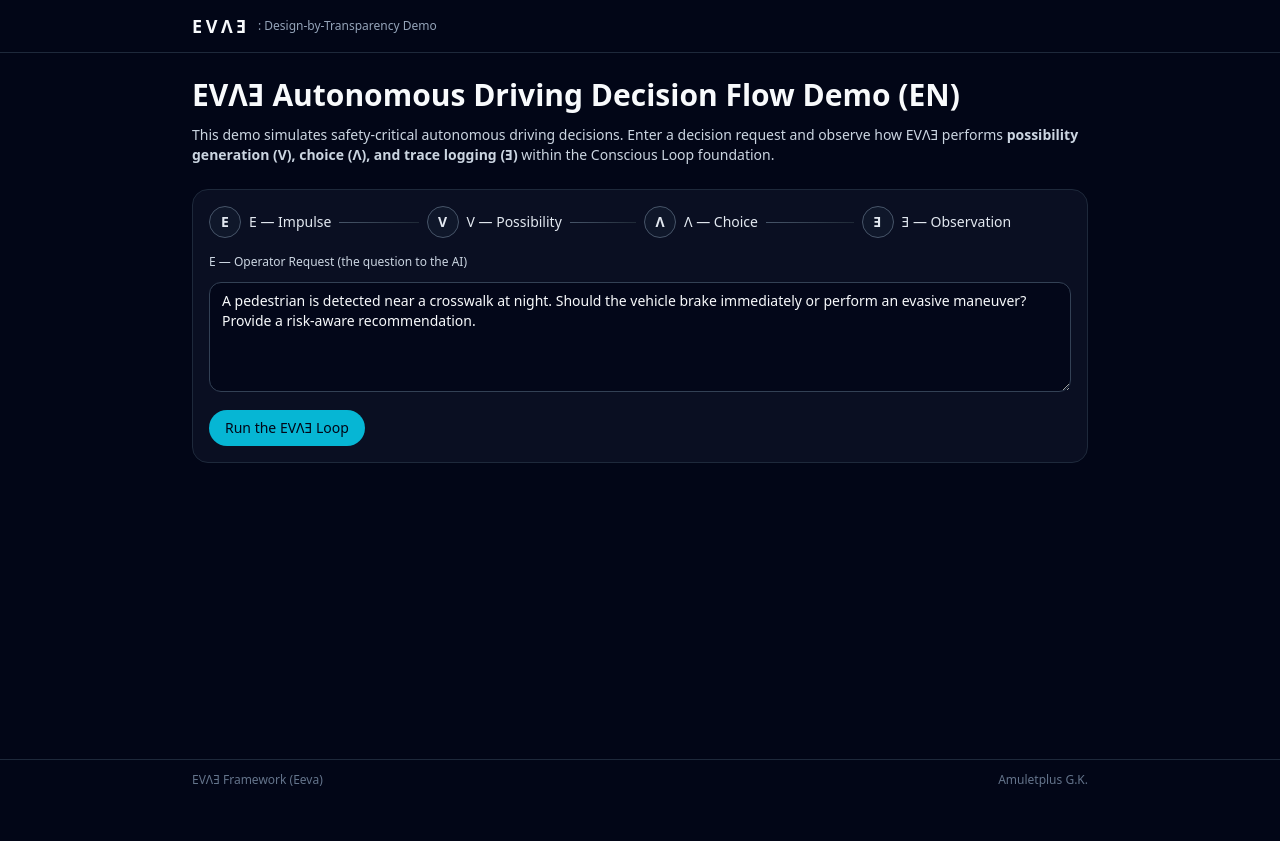
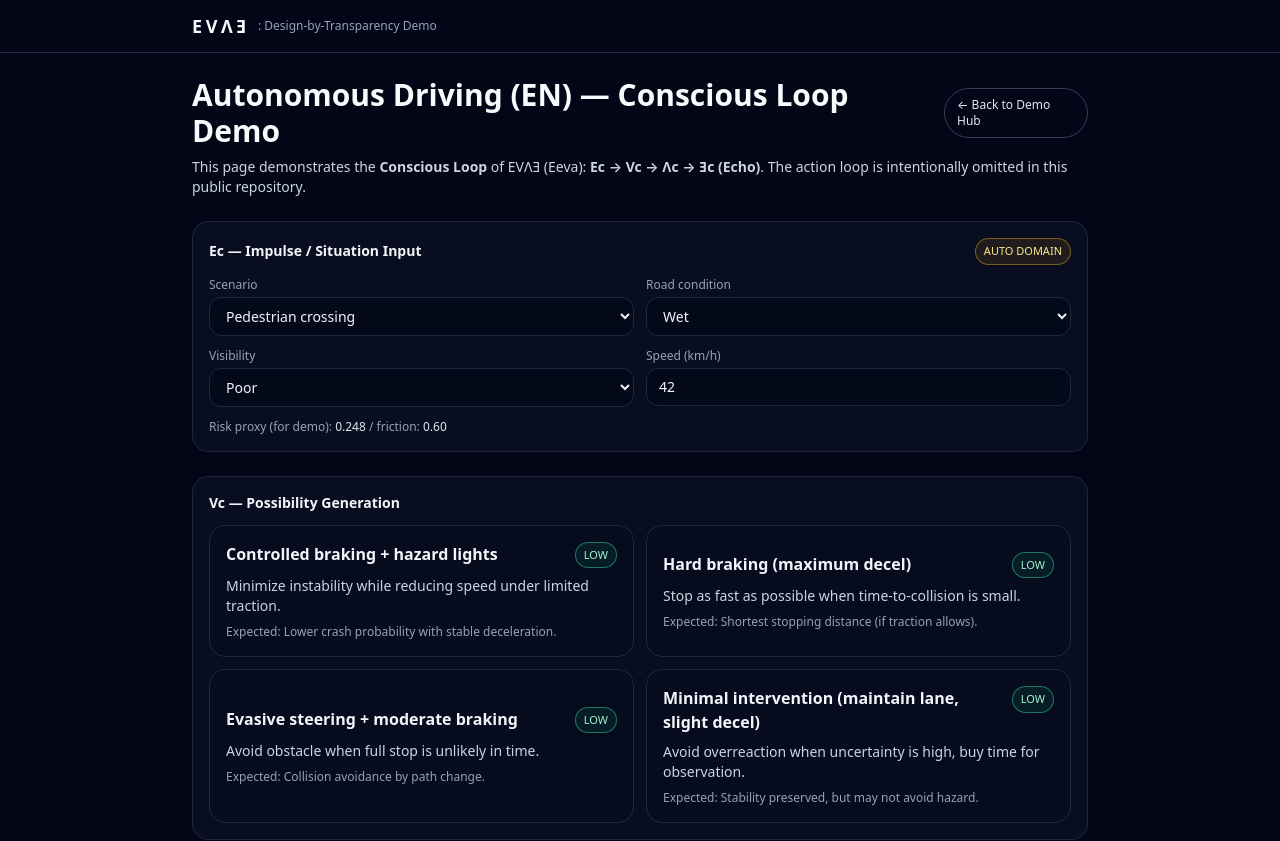
Before and after one commit to HIROYOKOKI/evae-design-by-transparency-demo, a Next.js app: page /demo-auto-en in a window 1280 px wide. Shown: the top 841 px of the page. Before the commit the page ends 800 px from the top, so only its background shows below. Built offline with nearby package versions, Linux system fonts and the light colour scheme.

Commit message:
Update page.tsx

```diff
--- a/app/demo-auto-en/page.tsx
+++ b/app/demo-auto-en/page.tsx
@@ -1,94 +1,323 @@
 // app/demo-auto-en/page.tsx
 "use client";
 
-import { useState } from "react";
-import { Flow } from "@/components/Flow";
-import { Log } from "@/components/Log";
-import type { EvlaLog } from "@/lib/evla/types";
+import { useMemo, useState } from "react";
+
+type RiskLevel = "LOW" | "MEDIUM" | "HIGH";
+
+type Candidate = {
+  id: string;
+  title: string;
+  why: string;
+  expected: string;
+  risk: RiskLevel;
+  cost: "LOW" | "MED" | "HIGH";
+  notes?: string[];
+};
+
+function riskBadgeClass(r: RiskLevel) {
+  if (r === "HIGH") return "border-rose-400/50 text-rose-200 bg-rose-500/10";
+  if (r === "MEDIUM") return "border-amber-400/50 text-amber-200 bg-amber-500/10";
+  return "border-emerald-400/50 text-emerald-200 bg-emerald-500/10";
+}
 
 export default function DemoAutoEnPage() {
-  const [prompt, setPrompt] = useState(
-    "A pedestrian is detected near a crosswalk at night. Should the vehicle brake immediately or perform an evasive maneuver? Provide a risk-aware recommendation."
+  // Ec: impulse input (situation)
+  const [scenario, setScenario] = useState<"pedestrian" | "cutin" | "blackice">("pedestrian");
+  const [speedKmh, setSpeedKmh] = useState(42);
+  const [road, setRoad] = useState<"dry" | "wet" | "icy">("wet");
+  const [visibility, setVisibility] = useState<"good" | "poor">("poor");
+
+  // Λc: user selection
+  const [selectedId, setSelectedId] = useState<string | null>(null);
+
+  // Ǝc: trace record (stored before action)
+  const [trace, setTrace] = useState<any | null>(null);
+
+  const context = useMemo(() => {
+    const friction = road === "dry" ? 0.9 : road === "wet" ? 0.6 : 0.25;
+    const visFactor = visibility === "good" ? 1.0 : 0.75;
+    const hazardBase =
+      scenario === "pedestrian" ? 0.85 : scenario === "cutin" ? 0.65 : 0.75;
+
+    // crude risk proxy
+    const speedFactor = Math.min(1, Math.max(0.2, speedKmh / 80));
+    const danger = Math.min(1, hazardBase * speedFactor * (1.1 - friction) * (1.1 - visFactor) + hazardBase * 0.2);
+
+    return { friction, visFactor, danger };
+  }, [scenario, speedKmh, road, visibility]);
+
+  // Vc: possibility generator
+  const candidates = useMemo<Candidate[]>(() => {
+    const { friction, danger } = context;
+
+    const hardBrakeRisk: RiskLevel =
+      friction < 0.35 ? "HIGH" : friction < 0.6 ? "MEDIUM" : "LOW";
+
+    const evasiveRisk: RiskLevel =
+      danger > 0.75 ? "MEDIUM" : danger > 0.55 ? "LOW" : "LOW";
+
+    const controlledBrakeRisk: RiskLevel =
+      danger > 0.75 ? "MEDIUM" : "LOW";
+
+    const minimalInterventionRisk: RiskLevel =
+      danger > 0.7 ? "HIGH" : danger > 0.5 ? "MEDIUM" : "LOW";
+
+    return [
+      {
+        id: "A",
+        title: "Controlled braking + hazard lights",
+        why: "Minimize instability while reducing speed under limited traction.",
+        expected: "Lower crash probability with stable deceleration.",
+        risk: controlledBrakeRisk,
+        cost: "LOW",
+        notes: ["Stays within lane", "Smooth deceleration profile"],
+      },
+      {
+        id: "B",
+        title: "Hard braking (maximum decel)",
+        why: "Stop as fast as possible when time-to-collision is small.",
+        expected: "Shortest stopping distance (if traction allows).",
+        risk: hardBrakeRisk,
+        cost: "LOW",
+        notes: ["Higher skid risk on wet/icy roads", "Passenger discomfort"],
+      },
+      {
+        id: "C",
+        title: "Evasive steering + moderate braking",
+        why: "Avoid obstacle when full stop is unlikely in time.",
+        expected: "Collision avoidance by path change.",
+        risk: evasiveRisk,
+        cost: "MED",
+        notes: ["Requires safe adjacent lane", "More complex control"],
+      },
+      {
+        id: "D",
+        title: "Minimal intervention (maintain lane, slight decel)",
+        why: "Avoid overreaction when uncertainty is high, buy time for observation.",
+        expected: "Stability preserved, but may not avoid hazard.",
+        risk: minimalInterventionRisk,
+        cost: "LOW",
+        notes: ["Often unacceptable for high danger", "Use only if hazard confidence is low"],
+      },
+    ];
+  }, [context]);
+
+  const selected = useMemo(
+    () => candidates.find((c) => c.id === selectedId) || null,
+    [candidates, selectedId]
   );
-  const [log, setLog] = useState<EvlaLog | null>(null);
-  const [loading, setLoading] = useState(false);
-  const [error, setError] = useState<string | null>(null);
 
-  async function runDemo() {
-    setError(null);
-    setLoading(true);
-    setLog(null);
+  function commitTrace() {
+    if (!selected) return;
 
-    try {
-      const res = await fetch("/api/evla-run", {
-        method: "POST",
-        headers: { "Content-Type": "application/json" },
-        body: JSON.stringify({
-          prompt,
-          domain: "AUTONOMOUS_DRIVING", // if your API doesn't support this yet, change to "SPACE" temporarily
-        }),
-      });
+    const now = new Date().toISOString();
+    const record = {
+      domain: "Autonomous Driving",
+      loop: "Conscious Loop (public demo)",
+      Ec: {
+        scenario,
+        speedKmh,
+        road,
+        visibility,
+      },
+      Vc: candidates.map((c) => ({
+        id: c.id,
+        title: c.title,
+        risk: c.risk,
+        cost: c.cost,
+      })),
+      Lambda_c: {
+        selectedId: selected.id,
+        selectedTitle: selected.title,
+        rationale: selected.why,
+      },
+      Echo_c: {
+        timestamp: now,
+        riskProxy: Number(context.danger.toFixed(3)),
+        note: "This trace is recorded before any action execution.",
+      },
+    };
 
-      if (!res.ok) {
-        const data = await res.json().catch(() => ({}));
-        throw new Error((data as any).error || `request failed with ${res.status}`);
-      }
-
-      const data = (await res.json()) as { log: EvlaLog };
-      setLog(data.log);
-    } catch (e: any) {
-      console.error(e);
-      setError(e.message || "An error occurred while running the demo.");
-    } finally {
-      setLoading(false);
-    }
+    setTrace(record);
   }
 
   return (
     <div className="space-y-6">
-      <section className="space-y-3">
-        <h1 className="text-2xl md:text-3xl font-semibold">
-          EVΛƎ Autonomous Driving Decision Flow Demo (EN)
-        </h1>
+      <header className="space-y-2">
+        <div className="flex items-center justify-between gap-3">
+          <h1 className="text-2xl md:text-3xl font-semibold">
+            Autonomous Driving (EN) — Conscious Loop Demo
+          </h1>
+          <a
+            href="/demo"
+            className="text-xs px-3 py-2 rounded-full border border-slate-700 text-slate-200 hover:bg-slate-900/60 transition"
+          >
+            ← Back to Demo Hub
+          </a>
+        </div>
         <p className="text-sm text-slate-300">
-          This demo simulates safety-critical autonomous driving decisions.
-          Enter a decision request and observe how EVΛƎ performs
-          <span className="font-semibold">
-            {" "}
-            possibility generation (V), choice (Λ), and trace logging (Ǝ)
+          This page demonstrates the <span className="font-semibold">Conscious Loop</span>{" "}
+          of EVΛƎ (Eeva): <span className="font-semibold">Ec → Vc → Λc → Ǝc (Echo)</span>.
+          The action loop is intentionally omitted in this public repository.
+        </p>
+      </header>
+
+      {/* Ec */}
+      <section className="rounded-2xl border border-slate-800 bg-slate-900/50 p-4 space-y-3">
+        <div className="flex items-center justify-between gap-3">
+          <h2 className="text-sm font-semibold text-slate-100">Ec — Impulse / Situation Input</h2>
+          <span className="text-[11px] px-2 py-1 rounded-full border border-amber-400/40 text-amber-200 bg-amber-500/10">
+            AUTO DOMAIN
           </span>
-          {" "}within the Conscious Loop foundation.
-        </p>
-      </section>
+        </div>
 
-      <section className="space-y-4 border border-slate-800 rounded-2xl p-4 bg-slate-900/60">
-        <Flow running={loading || !!log} />
+        <div className="grid gap-3 md:grid-cols-2">
+          <label className="space-y-1">
+            <div className="text-xs text-slate-400">Scenario</div>
+            <select
+              value={scenario}
+              onChange={(e) => setScenario(e.target.value as any)}
+              className="w-full rounded-xl bg-slate-950/60 border border-slate-800 px-3 py-2 text-sm text-slate-100"
+            >
+              <option value="pedestrian">Pedestrian crossing</option>
+              <option value="cutin">Vehicle cut-in</option>
+              <option value="blackice">Black ice detected</option>
+            </select>
+          </label>
 
-        <div className="space-y-3 mt-4">
-          <label className="block text-xs text-slate-300">
-            E — Operator Request (the question to the AI)
+          <label className="space-y-1">
+            <div className="text-xs text-slate-400">Road condition</div>
+            <select
+              value={road}
+              onChange={(e) => setRoad(e.target.value as any)}
+              className="w-full rounded-xl bg-slate-950/60 border border-slate-800 px-3 py-2 text-sm text-slate-100"
+            >
+              <option value="dry">Dry</option>
+              <option value="wet">Wet</option>
+              <option value="icy">Icy</option>
+            </select>
           </label>
-          <textarea
-            className="w-full min-h-[110px] rounded-xl border border-slate-700 bg-slate-950/80 px-3 py-2 text-sm text-slate-50 focus:outline-none focus:ring-1 focus:ring-cyan-500"
-            value={prompt}
-            onChange={(e) => setPrompt(e.target.value)}
-          />
-          <button
-            onClick={runDemo}
-            disabled={loading || !prompt.trim()}
-            className="inline-flex items-center justify-center px-4 py-2 rounded-full bg-cyan-500 text-slate-950 text-sm font-medium disabled:opacity-50 disabled:cursor-not-allowed hover:bg-cyan-400 transition"
-          >
-            {loading ? "Running EVΛƎ…" : "Run the EVΛƎ Loop"}
-          </button>
-          {error && <p className="text-xs text-red-400 mt-1">Error: {error}</p>}
+
+          <label className="space-y-1">
+            <div className="text-xs text-slate-400">Visibility</div>
+            <select
+              value={visibility}
+              onChange={(e) => setVisibility(e.target.value as any)}
+              className="w-full rounded-xl bg-slate-950/60 border border-slate-800 px-3 py-2 text-sm text-slate-100"
+            >
+              <option value="good">Good</option>
+              <option value="poor">Poor</option>
+            </select>
+          </label>
+
+          <label className="space-y-1">
+            <div className="text-xs text-slate-400">Speed (km/h)</div>
+            <input
+              type="number"
+              value={speedKmh}
+              onChange={(e) => setSpeedKmh(Math.max(0, Math.min(160, Number(e.target.value || 0))))}
+              className="w-full rounded-xl bg-slate-950/60 border border-slate-800 px-3 py-2 text-sm text-slate-100"
+              min={0}
+              max={160}
+            />
+          </label>
+        </div>
+
+        <div className="text-xs text-slate-400">
+          Risk proxy (for demo): <span className="text-slate-200">{context.danger.toFixed(3)}</span>
+          {"  "} / friction: <span className="text-slate-200">{context.friction.toFixed(2)}</span>
         </div>
       </section>
 
-      {log && (
-        <section>
-          <Log log={log} />
-        </section>
-      )}
+      {/* Vc */}
+      <section className="rounded-2xl border border-slate-800 bg-slate-900/50 p-4 space-y-3">
+        <h2 className="text-sm font-semibold text-slate-100">Vc — Possibility Generation</h2>
+
+        <div className="grid gap-3 md:grid-cols-2">
+          {candidates.map((c) => {
+            const active = c.id === selectedId;
+            return (
+              <button
+                key={c.id}
+                onClick={() => setSelectedId(c.id)}
+                className={
+                  "text-left rounded-2xl border p-4 transition " +
+                  (active
+                    ? "border-amber-400/50 bg-amber-500/10"
+                    : "border-slate-800 bg-slate-950/30 hover:bg-slate-950/50")
+                }
+              >
+                <div className="flex items-start justify-between gap-3">
+                  <div className="font-semibold text-slate-100">{c.title}</div>
+                  <span className={"text-[11px] px-2 py-1 rounded-full border " + riskBadgeClass(c.risk)}>
+                    {c.risk}
+                  </span>
+                </div>
+                <div className="mt-2 text-sm text-slate-300">{c.why}</div>
+                <div className="mt-2 text-xs text-slate-400">Expected: {c.expected}</div>
+              </button>
+            );
+          })}
+        </div>
+      </section>
+
+      {/* Λc + Ǝc */}
+      <section className="rounded-2xl border border-slate-800 bg-slate-900/50 p-4 space-y-3">
+        <h2 className="text-sm font-semibold text-slate-100">Λc → Ǝc (Echo) — Selection & Trace Commit</h2>
+
+        {!selected ? (
+          <p className="text-sm text-slate-300">Select one candidate above to proceed.</p>
+        ) : (
+          <div className="space-y-3">
+            <div className="rounded-2xl border border-slate-800 bg-slate-950/30 p-4">
+              <div className="flex items-start justify-between gap-3">
+                <div>
+                  <div className="text-xs text-slate-400">Selected</div>
+                  <div className="text-base font-semibold text-slate-100">{selected.title}</div>
+                  <div className="mt-1 text-sm text-slate-300">{selected.why}</div>
+                </div>
+                <span className={"text-[11px] px-2 py-1 rounded-full border " + riskBadgeClass(selected.risk)}>
+                  {selected.risk}
+                </span>
+              </div>
+
+              {selected.notes?.length ? (
+                <ul className="mt-3 list-disc pl-5 text-xs text-slate-400 space-y-1">
+                  {selected.notes.map((n) => (
+                    <li key={n}>{n}</li>
+                  ))}
+                </ul>
+              ) : null}
+            </div>
+
+            <button
+              onClick={commitTrace}
+              className="w-full rounded-2xl border border-amber-400/40 bg-amber-500/10 px-4 py-3 text-sm font-semibold text-amber-100 hover:bg-amber-500/15 transition"
+            >
+              Commit Ǝ (Echo) Trace — Record reason before action
+            </button>
+
+            {trace ? (
+              <div className="rounded-2xl border border-slate-800 bg-slate-950/40 p-4">
+                <div className="text-xs text-slate-400 mb-2">
+                  Stored Trace (example JSON) — kept for explanation and auditing
+                </div>
+                <pre className="overflow-auto text-xs text-slate-200 leading-relaxed">
+{JSON.stringify(trace, null, 2)}
+                </pre>
+              </div>
+            ) : null}
+          </div>
+        )}
+      </section>
+
+      <section className="rounded-2xl border border-slate-800 bg-slate-900/40 p-4">
+        <div className="text-xs text-slate-400">
+          Note: This demo intentionally stops at Ǝ (Echo). Execution and three-path feedback remain private /
+          domain-specific and are not included in this public repository.
+        </div>
+      </section>
     </div>
   );
 }
```
